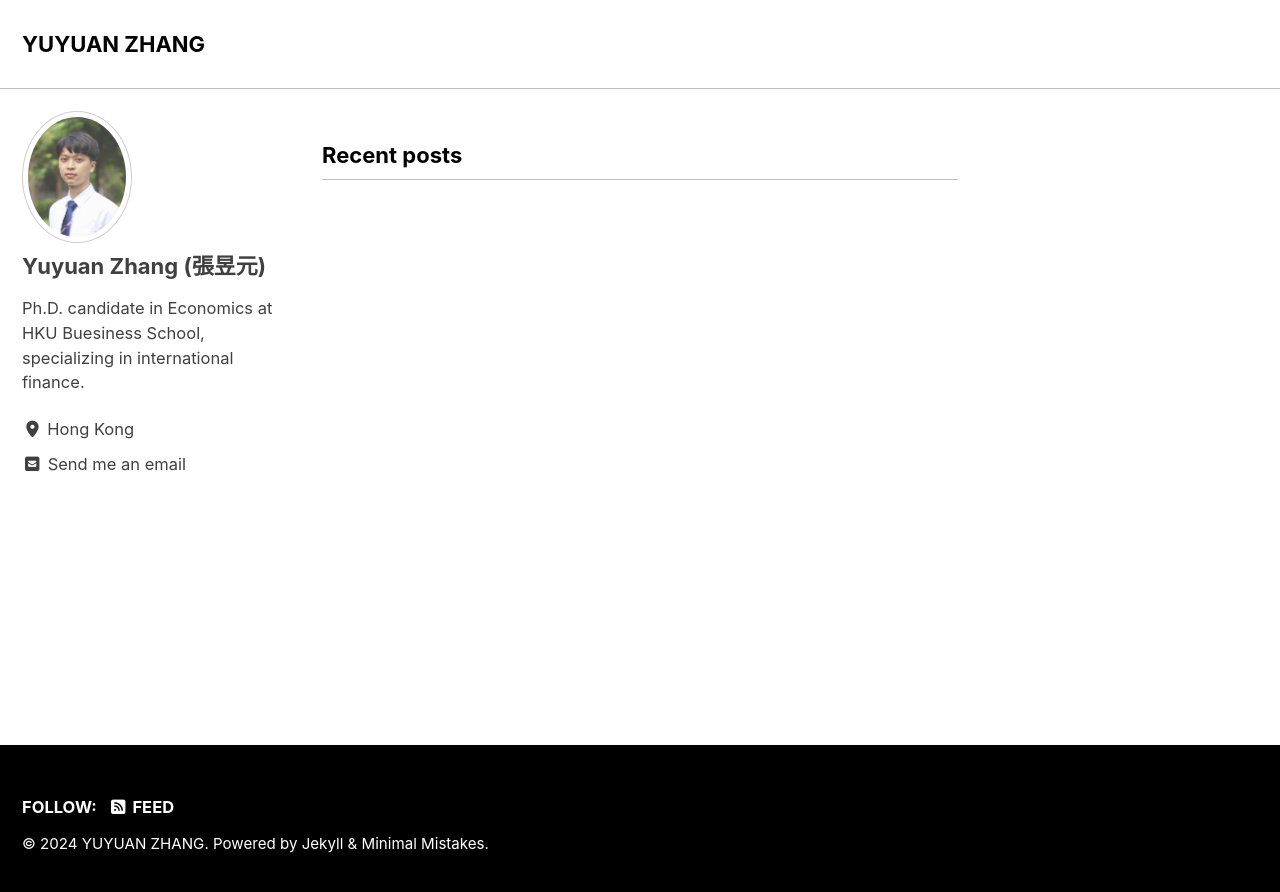
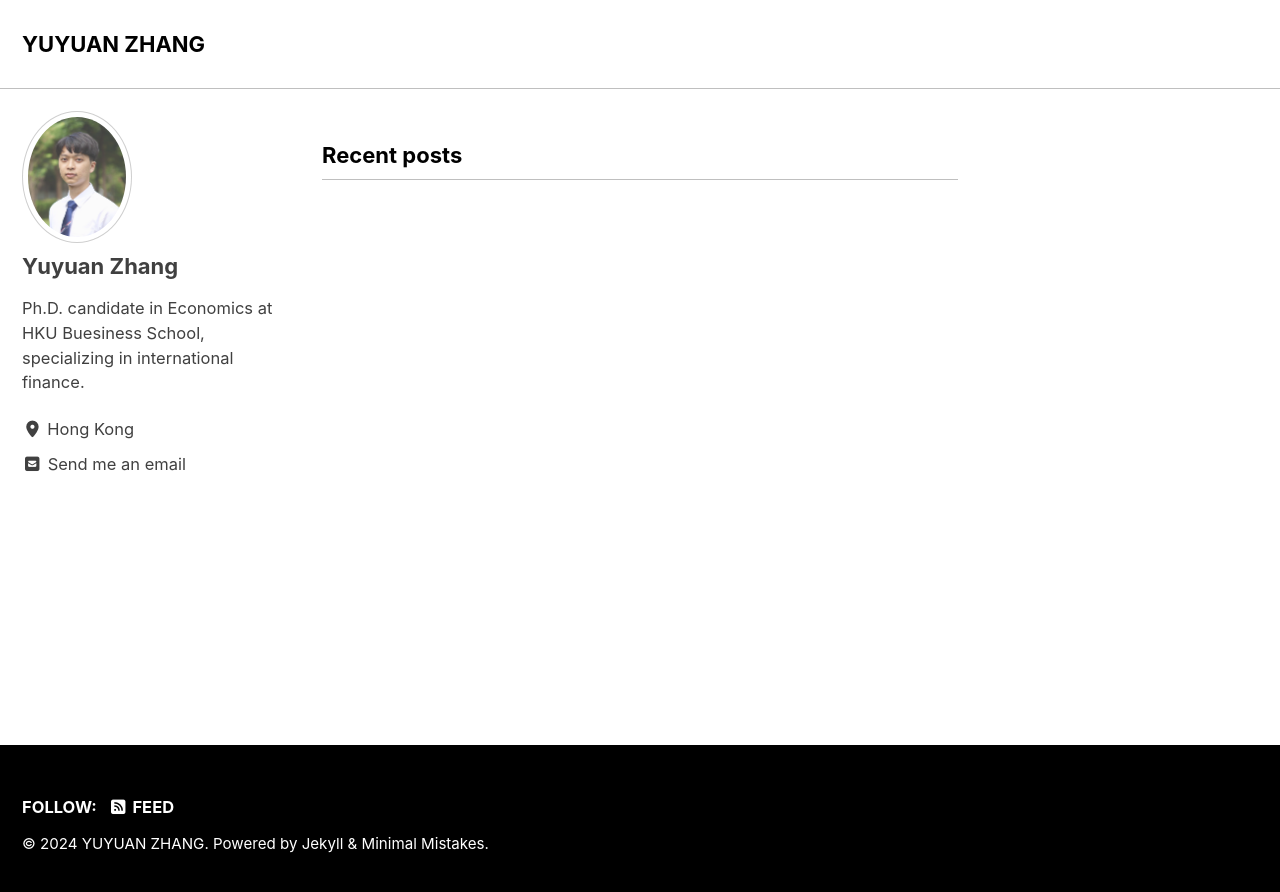
Before and after one commit to yuyuanecon/yuyuanecon.github.io, a Jekyll site: the page built from index.html, in a window 1280 px wide. Shown: the top 892 px of the page. Built offline with Jekyll 4.4.1, drawn with Linux system fonts in a browser that asks for light colours; cached includes are drawn as plain includes; the list of posts is cut into pages by our own code.

Commit message:
Update _config.yml

```diff
--- a/_config.yml
+++ b/_config.yml
@@ -10,7 +10,7 @@
 # Review documentation to determine if you should use `theme` or `remote_theme`
 # https://mmistakes.github.io/minimal-mistakes/docs/quick-start-guide/#installing-the-theme
 
-# theme                  : "minimal-mistakes-jekyll"
+theme                  : "minimal-mistakes-jekyll"
 # remote_theme           : "mmistakes/minimal-mistakes"
 minimal_mistakes_skin    : "contrast" # "air", "aqua", "dark", "default" "dirt", "neon", "mint", "plum", "sunrise"
 
@@ -113,7 +113,7 @@ analytics:
 
 # Site Author
 author:
-  name             : "Yuyuan Zhang (張昱元)"
+  name             : "Yuyuan Zhang"
   avatar           : "/assets/images/bio_hku_compressed.jpg" # path of avatar image, e.g. "/assets/images/bio-photo.jpg"
   bio              : "Ph.D. candidate in Economics at HKU Buesiness School, specializing in international finance."
   location         : "Hong Kong"
```
